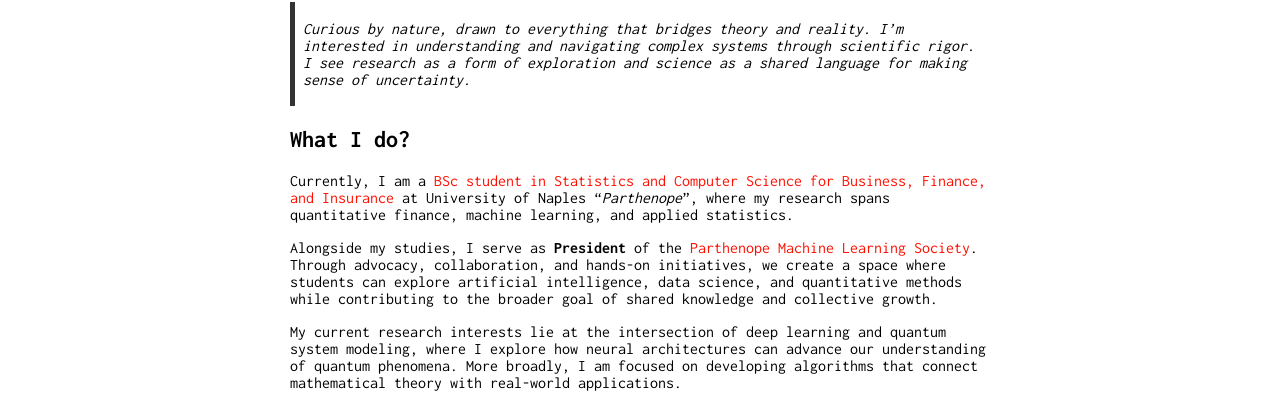
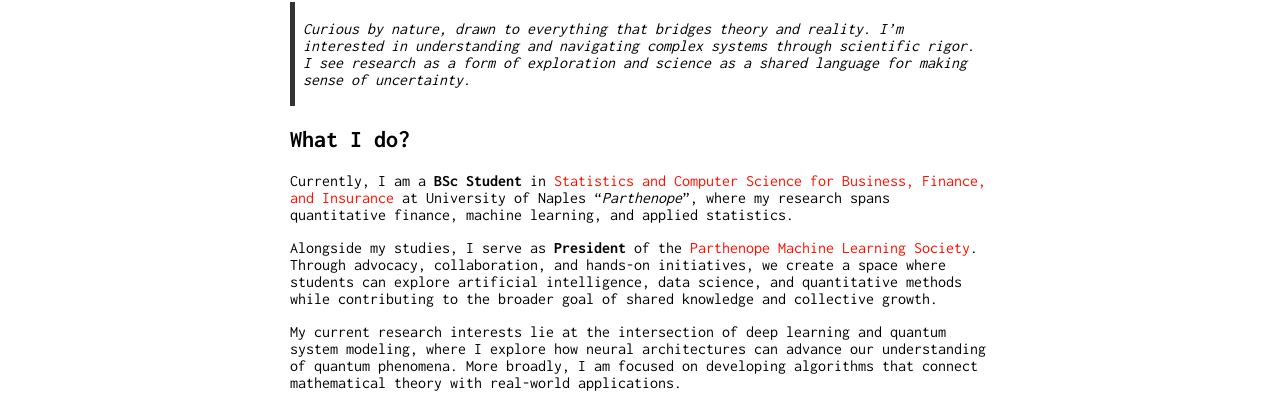
Before and after one commit to aldojacopovirno/aldojacopovirno.github.io, a Jekyll site: the page built from index.md, in a window 1280 px wide. Shown: the part 128-521 px from the top of the page. Built offline with Jekyll 4.4.1, drawn with Linux system fonts in a browser that asks for light colours.

```diff
--- a/index.md
+++ b/index.md
@@ -7,7 +7,7 @@ title: Aldo Jacopo Virno
 
 ## What I do?
 
-Currently, I am a [BSc student in Statistics and Computer Science for Business, Finance, and Insurance](https://orienta.uniparthenope.it/laurea-triennale/statistica-informatica-azienda-finanza-assicurazioni/) at University of Naples "_Parthenope_", where my research spans quantitative finance, machine learning, and applied statistics.
+Currently, I am a **BSc Student** in [Statistics and Computer Science for Business, Finance, and Insurance](https://orienta.uniparthenope.it/laurea-triennale/statistica-informatica-azienda-finanza-assicurazioni/) at University of Naples "_Parthenope_", where my research spans quantitative finance, machine learning, and applied statistics.
 
 Alongside my studies, I serve as **President** of the [Parthenope Machine Learning Society](https://aldojacopovirno.github.io/parthenope-mls/). Through advocacy, collaboration, and hands-on initiatives, we create a space where students can explore artificial intelligence, data science, and quantitative methods while contributing to the broader goal of shared knowledge and collective growth.
 
```
